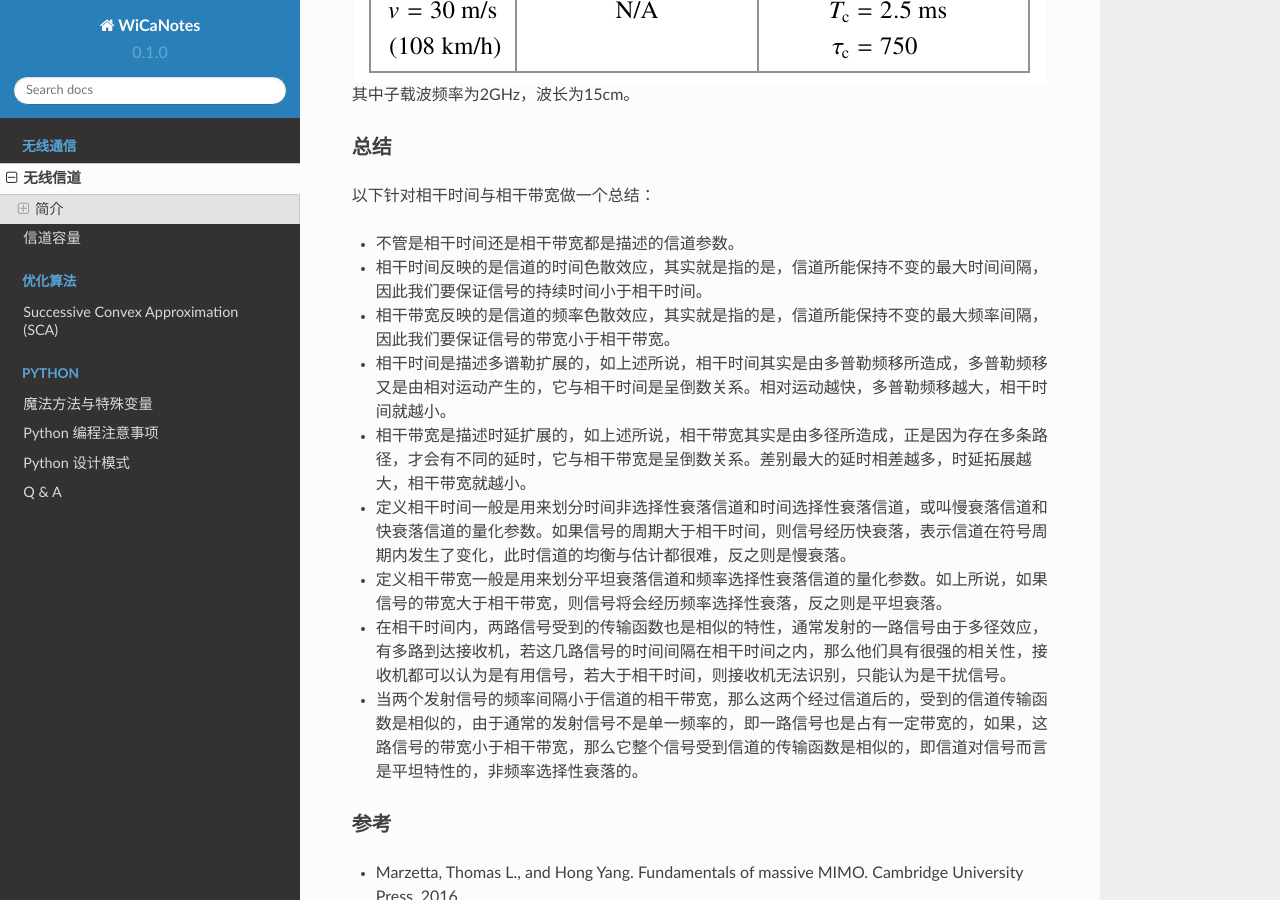
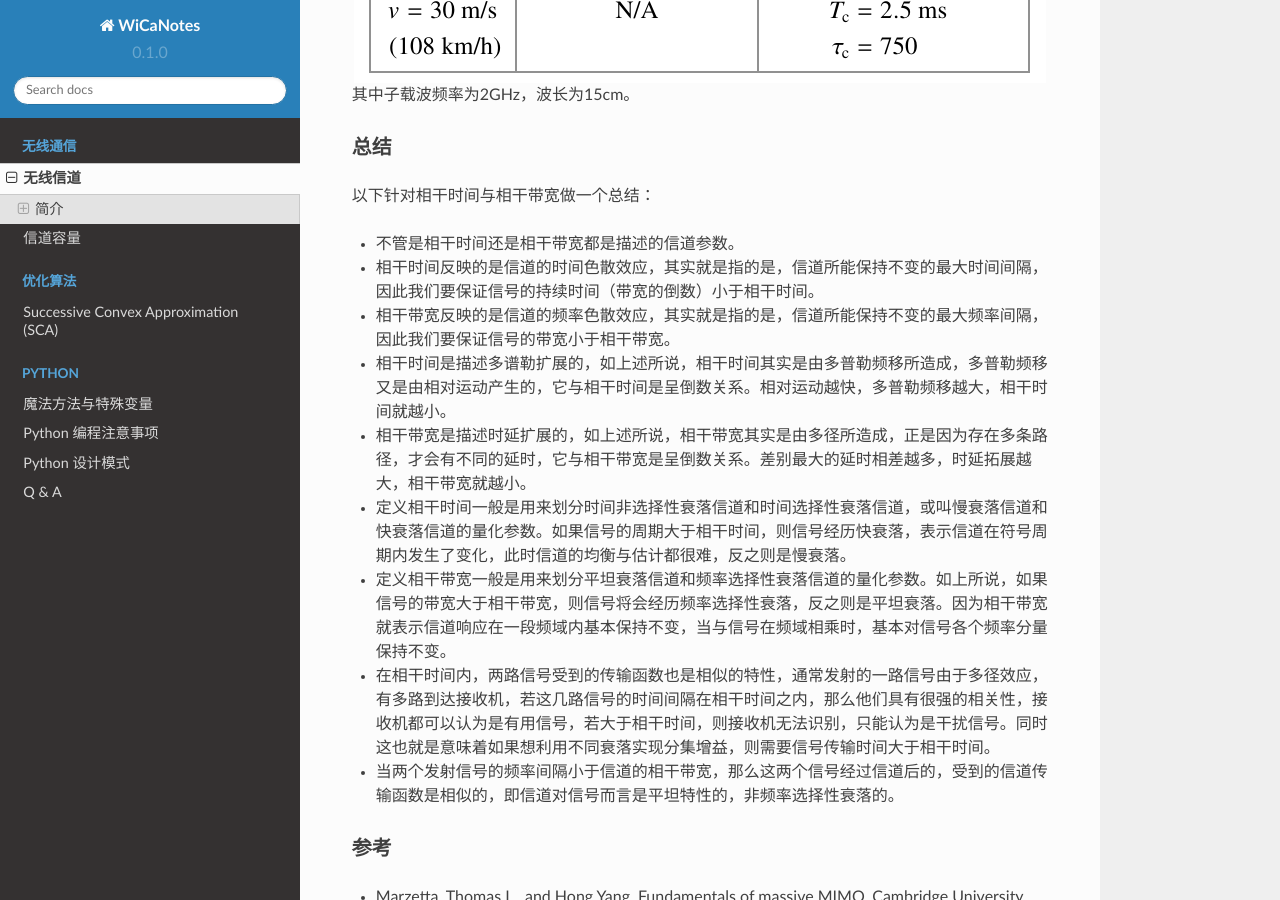
Before and after one commit to boyin96/WiCaNotes, a Sphinx documentation site: the page built from docs/source/wireless_channel.rst, in a window 1280 px wide and 900 px high, scrolled down 4289 px. Built offline with Sphinx 7.4.7 and the Read the Docs theme 2.0.0, drawn with Linux system fonts in a browser that asks for light colours.

Commit message:
Update wireless_channel.rst

```diff
--- a/docs/source/wireless_channel.rst
+++ b/docs/source/wireless_channel.rst
@@ -159,15 +159,15 @@ _____________________________
 
 以下针对相干时间与相干带宽做一个总结：
 
--  不管是相干时间还是相干带宽都是描述的信道参数。
--  相干时间反映的是信道的时间色散效应，其实就是指的是，信道所能保持不变的最大时间间隔，因此我们要保证信号的持续时间小于相干时间。
--  相干带宽反映的是信道的频率色散效应，其实就是指的是，信道所能保持不变的最大频率间隔，因此我们要保证信号的带宽小于相干带宽。
--  相干时间是描述多谱勒扩展的，如上述所说，相干时间其实是由多普勒频移所造成，多普勒频移又是由相对运动产生的，它与相干时间是呈倒数关系。相对运动越快，多普勒频移越大，相干时间就越小。
--  相干带宽是描述时延扩展的，如上述所说，相干带宽其实是由多径所造成，正是因为存在多条路径，才会有不同的延时，它与相干带宽是呈倒数关系。差别最大的延时相差越多，时延拓展越大，相干带宽就越小。
--  定义相干时间一般是用来划分时间非选择性衰落信道和时间选择性衰落信道，或叫慢衰落信道和快衰落信道的量化参数。如果信号的周期大于相干时间，则信号经历快衰落，表示信道在符号周期内发生了变化，此时信道的均衡与估计都很难，反之则是慢衰落。
--  定义相干带宽一般是用来划分平坦衰落信道和频率选择性衰落信道的量化参数。如上所说，如果信号的带宽大于相干带宽，则信号将会经历频率选择性衰落，反之则是平坦衰落。
--  在相干时间内，两路信号受到的传输函数也是相似的特性，通常发射的一路信号由于多径效应，有多路到达接收机，若这几路信号的时间间隔在相干时间之内，那么他们具有很强的相关性，接收机都可以认为是有用信号，若大于相干时间，则接收机无法识别，只能认为是干扰信号。
--  当两个发射信号的频率间隔小于信道的相干带宽，那么这两个经过信道后的，受到的信道传输函数是相似的，由于通常的发射信号不是单一频率的，即一路信号也是占有一定带宽的，如果，这路信号的带宽小于相干带宽，那么它整个信号受到信道的传输函数是相似的，即信道对信号而言是平坦特性的，非频率选择性衰落的。
+- 不管是相干时间还是相干带宽都是描述的信道参数。
+- 相干时间反映的是信道的时间色散效应，其实就是指的是，信道所能保持不变的最大时间间隔，因此我们要保证信号的持续时间（带宽的倒数）小于相干时间。
+- 相干带宽反映的是信道的频率色散效应，其实就是指的是，信道所能保持不变的最大频率间隔，因此我们要保证信号的带宽小于相干带宽。
+- 相干时间是描述多谱勒扩展的，如上述所说，相干时间其实是由多普勒频移所造成，多普勒频移又是由相对运动产生的，它与相干时间是呈倒数关系。相对运动越快，多普勒频移越大，相干时间就越小。
+- 相干带宽是描述时延扩展的，如上述所说，相干带宽其实是由多径所造成，正是因为存在多条路径，才会有不同的延时，它与相干带宽是呈倒数关系。差别最大的延时相差越多，时延拓展越大，相干带宽就越小。
+- 定义相干时间一般是用来划分时间非选择性衰落信道和时间选择性衰落信道，或叫慢衰落信道和快衰落信道的量化参数。如果信号的周期大于相干时间，则信号经历快衰落，表示信道在符号周期内发生了变化，此时信道的均衡与估计都很难，反之则是慢衰落。
+- 定义相干带宽一般是用来划分平坦衰落信道和频率选择性衰落信道的量化参数。如上所说，如果信号的带宽大于相干带宽，则信号将会经历频率选择性衰落，反之则是平坦衰落。因为相干带宽就表示信道响应在一段频域内基本保持不变，当与信号在频域相乘时，基本对信号各个频率分量保持不变。
+- 在相干时间内，两路信号受到的传输函数也是相似的特性，通常发射的一路信号由于多径效应，有多路到达接收机，若这几路信号的时间间隔在相干时间之内，那么他们具有很强的相关性，接收机都可以认为是有用信号，若大于相干时间，则接收机无法识别，只能认为是干扰信号。同时这也就是意味着如果想利用不同衰落实现分集增益，则需要信号传输时间大于相干时间。
+- 当两个发射信号的频率间隔小于信道的相干带宽，那么这两个信号经过信道后的，受到的信道传输函数是相似的，即信道对信号而言是平坦特性的，非频率选择性衰落的。
 
 参考
 __________
```
